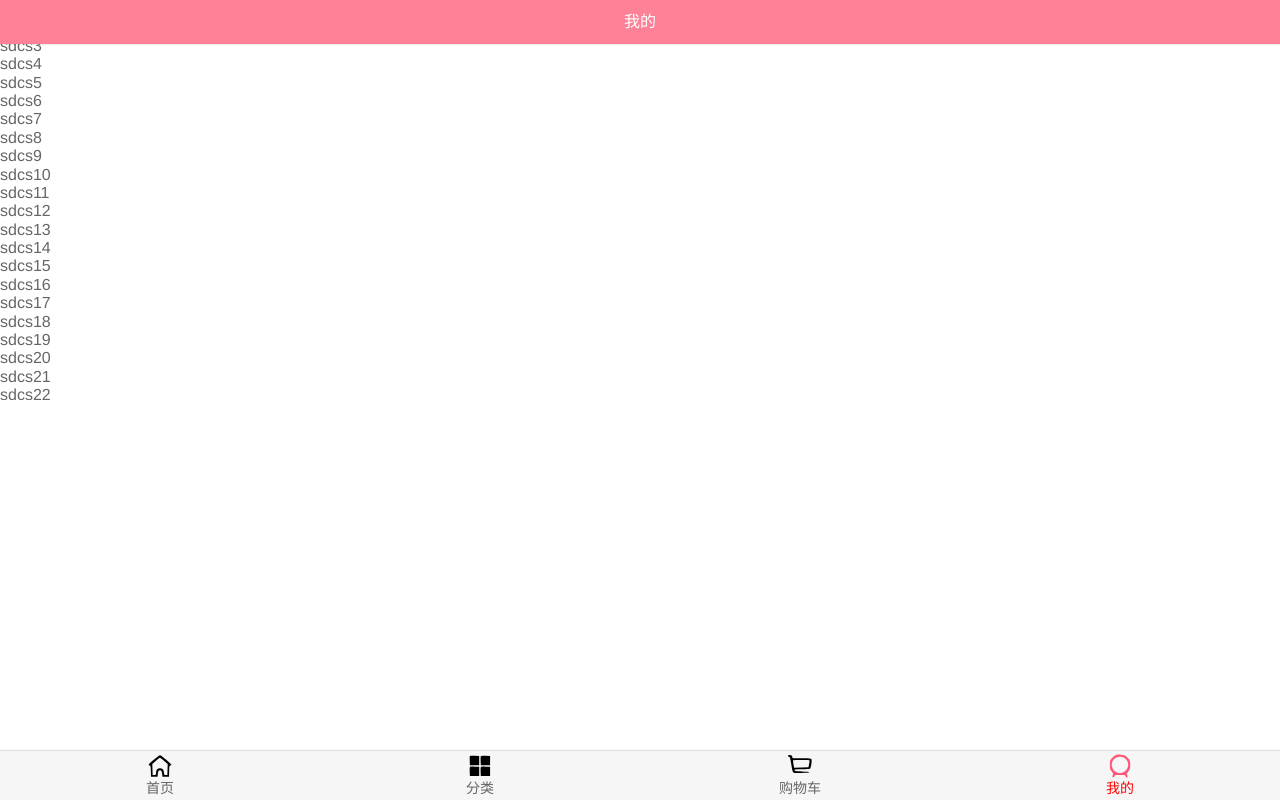
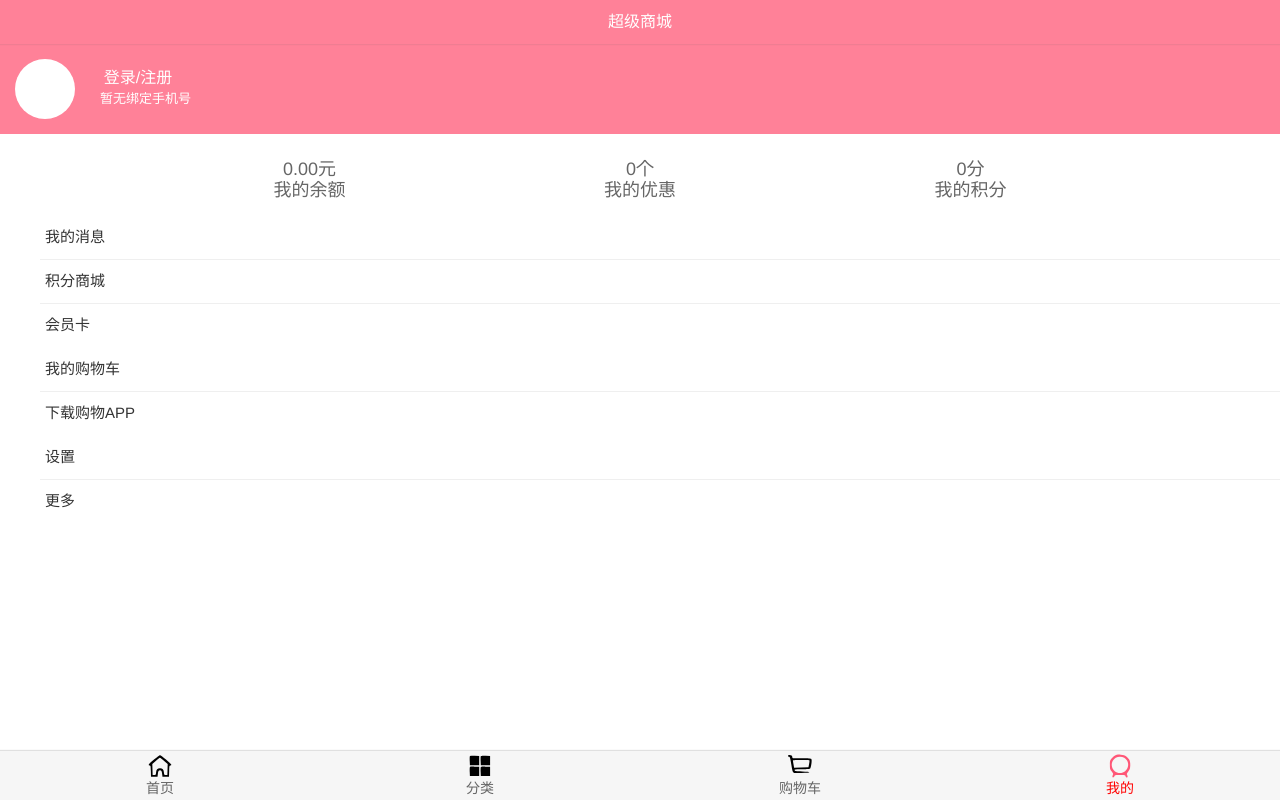
Before and after one commit to XSfighting/supermall, a Vue app: page /profile in a window 1280 px wide. Built offline with nearby package versions, Linux system fonts and the light colour scheme.

Commit message:
finish profile

```diff
--- a/src/views/profile/Profile.vue
+++ b/src/views/profile/Profile.vue
@@ -1,137 +1,93 @@
 <template>
-  <div>
-    <nav-bar class="profile-nav"><div slot="center">我的</div></nav-bar>
-    <scroll class="content">
-      <ul>
-        <li>sdcs1</li>
-        <li>sdcs2</li>
-        <li>sdcs3</li>
-        <li>sdcs4</li>
-        <li>sdcs5</li>
-        <li>sdcs6</li>
-        <li>sdcs7</li>
-        <li>sdcs8</li>
-        <li>sdcs9</li>
-        <li>sdcs10</li>
-        <li>sdcs11</li>
-        <li>sdcs12</li>
-        <li>sdcs13</li>
-        <li>sdcs14</li>
-        <li>sdcs15</li>
-        <li>sdcs16</li>
-        <li>sdcs17</li>
-        <li>sdcs18</li>
-        <li>sdcs19</li>
-        <li>sdcs20</li>
-        <li>sdcs21</li>
-        <li>sdcs22</li>
-        <li>sdcs23</li>
-        <li>sdcs24</li>
-        <li>sdcs25</li>
-        <li>sdcs26</li>
-        <li>sdcs27</li>
-        <li>sdcs28</li>
-        <li>sdcs29</li>
-        <li>sdcs30</li>
-        <li>sdcs31</li>
-        <li>sdcs32</li>
-        <li>sdcs33</li>
-        <li>sdcs34</li>
-        <li>sdcs35</li>
-        <li>sdcs36</li>
-        <li>sdcs37</li>
-        <li>sdcs38</li>
-        <li>sdcs39</li>
-        <li>sdcs40</li>
-        <li>sdcs41</li>
-        <li>sdcs42</li>
-        <li>sdcs43</li>
-        <li>sdcs44</li>
-        <li>sdcs45</li>
-        <li>sdcs46</li>
-        <li>sdcs47</li>
-        <li>sdcs48</li>
-        <li>sdcs49</li>
-        <li>sdcs50</li>
-        <li>sdcs51</li>
-        <li>sdcs52</li>
-        <li>sdcs53</li>
-        <li>sdcs54</li>
-        <li>sdcs55</li>
-        <li>sdcs56</li>
-        <li>sdcs57</li>
-        <li>sdcs58</li>
-        <li>sdcs59</li>
-        <li>sdcs60</li>
-        <li>sdcs61</li>
-        <li>sdcs62</li>
-        <li>sdcs63</li>
-        <li>sdcs64</li>
-        <li>sdcs65</li>
-        <li>sdcs66</li>
-        <li>sdcs67</li>
-        <li>sdcs68</li>
-        <li>sdcs69</li>
-        <li>sdcs70</li>
-        <li>sdcs71</li>
-        <li>sdcs72</li>
-        <li>sdcs73</li>
-        <li>sdcs74</li>
-        <li>sdcs75</li>
-        <li>sdcs76</li>
-        <li>sdcs77</li>
-        <li>sdcs78</li>
-        <li>sdcs79</li>
-        <li>sdcs80</li>
-        <li>sdcs81</li>
-        <li>sdcs82</li>
-        <li>sdcs83</li>
-        <li>sdcs84</li>
-        <li>sdcs85</li>
-        <li>sdcs86</li>
-        <li>sdcs87</li>
-        <li>sdcs88</li>
-        <li>sdcs89</li>
-        <li>sdcs90</li>
-        <li>sdcs91</li>
-        <li>sdcs92</li>
-        <li>sdcs93</li>
-        <li>sdcs94</li>
-        <li>sdcs95</li>
-        <li>sdcs96</li>
-        <li>sdcs97</li>
-        <li>sdcs98</li>
-        <li>sdcs99</li>
-        <li>sdcs100</li>
-      </ul>
-    </scroll>
+  <div id="profile">
+    <nav-bar class="profile-nav"><div slot="center">超级商城</div></nav-bar>
+    <div><user-info class="user-info"/></div>
+
+    <!--2.没有单独封装: 不同的地方太多, 需要传过多的参数-->
+    <div class="account">
+      <div class="account-item">
+        <div class="number">
+          <span class="balance">0.00</span>元
+        </div>
+        <div class="account-info">我的余额</div>
+      </div>
+      <div class="account-item">
+        <div class="number">
+          <span class="balance">0</span>个
+        </div>
+        <div class="account-info">我的优惠</div>
+      </div>
+      <div class="account-item">
+        <div class="number">
+          <span class="balance">0</span>分
+        </div>
+        <div class="account-info">我的积分</div>
+      </div>
+    </div>
+
+    <list-view :list-data="orderList" class="order-list"></list-view>
+    <list-view :list-data="serviceList" class="service-list"></list-view>
+    <list-view :list-data="moreList" class="more-list"></list-view>
+
   </div>
 </template>
 
 <script>
 import navBar from "@/components/common/navbar/NavBar";
-import scroll from "@/components/common/scroll/Scroll";
+
+import UserInfo from "@/views/profile/childComps/UserInfo";
+import ListView from "@/views/profile/childComps/ListView";
+
 export default {
   name: "Profile",
   components: {
     navBar,
-    scroll
+    UserInfo,
+    ListView
+  },
+  data() {
+    return {
+      orderList: [
+        {icon: '#order', iconColor: '#ff8198', info: '我的消息'},
+        {icon: '#point', iconColor: '#fc7b53', info: '积分商城'},
+        {icon: '#vip', iconColor: '#ffc636', info: '会员卡'},
+      ],
+      serviceList: [
+        {icon: '#service', iconColor: '#ff8198', info: '我的购物车'},
+        {icon: '#download', iconColor: '#ff8198', info: '下载购物APP'},
+      ],
+      moreList:[
+        {icon: '#expired', iconColor: '#ff8198', info: '设置'},
+        {icon: '#vip', iconColor: '#ff8198', info: '更多'},
+      ]
+    }
   }
 }
 </script>
 
 <style scoped>
+#profile {
+  padding-top: 44px;
+  position: relative;
+  height: 100vh;
+}
 .profile-nav {
   position: fixed;
   left: 0;
   right: 0;
   top: 0;
-  z-index: 999;
+  z-index: 9;
   background-color: var(--color-tint);
   color: white;
 }
-.content {
-  height: 400px;
-  overflow: hidden;
+.account {
+  margin-top: 10px;
+  display: flex;
+  padding: 15px;
+  justify-content: space-evenly;
+  text-align: center;
+}
+.account .account-item {
+  font-size: 18px;
 }
 </style>
--- /dev/null
+++ b/src/views/profile/childComps/ListView.vue
@@ -0,0 +1,60 @@
+<template>
+  <div id="list">
+    <div v-for="(item, index) in listData" :key="index" class="item">
+        <span class="icon">
+          <svg :fill="item.iconColor"><use :xlink:href="item.icon"></use></svg>
+        </span>
+      <div class="info">{{item.info}}</div>
+    </div>
+  </div>
+</template>
+
+<script>
+export default {
+  name: "ListView",
+  props: {
+    listData: {
+      type: Array,
+      default: function () {
+        return []
+      }
+    }
+  }
+}
+</script>
+
+<style scoped>
+#list {
+  background-color: #fff;
+  font-size: 15px;
+  color: #333;
+}
+
+#list .item {
+  height: 44px;
+  line-height: 44px;
+  position: relative;
+}
+
+.icon svg {
+  width: 18px;
+  height: 18px;
+}
+
+.item .icon {
+  margin-top: 10px;
+  position: absolute;
+  left: 16px;
+  top: -7px;
+}
+
+.item .info {
+  margin-left: 40px;
+  border-bottom: 1px solid rgba(100, 100, 100, .1);
+  padding-left: 5px;
+}
+
+.item:last-of-type .info {
+  border-bottom: none;
+}
+</style>
--- /dev/null
+++ b/src/views/profile/childComps/UserInfo.vue
@@ -0,0 +1,84 @@
+<template>
+  <div id="user-info">
+    <a href="#" class="clear-fix">
+
+      <slot name="user-icon">
+        <svg class="privateImage-svg left">
+          <use xmlns:xlink="http://www.w3.org/1999/xlink" xlink:href="#avatar-default"></use>
+        </svg>
+      </slot>
+
+      <div class="login-info left">
+        <slot name="user-nickname">
+          <div>登录/注册</div>
+        </slot>
+
+        <div class="phone">
+          <span>
+            <svg data-v-735ff1be="" fill="#fff" class="icon-mobile"><use data-v-735ff1be="" xmlns:xlink="http://www.w3.org/1999/xlink" xlink:href="#mobile"></use></svg>
+          </span>
+          <slot name="user-phone">暂无绑定手机号</slot>
+        </div>
+
+      </div>
+
+      <svg data-v-735ff1be="" fill="#fff" class="arrow-svg right">
+        <use data-v-735ff1be="" xmlns:xlink="http://www.w3.org/1999/xlink" xlink:href="#arrow-right"></use>
+      </svg>
+    </a>
+  </div>
+</template>
+
+<script>
+export default {
+  name: "UserInfo"
+}
+</script>
+
+<style scoped>
+#user-info {
+  background-color: var(--color-tint);
+  padding: 15px;
+  /*margin-top: -5px;*/
+}
+
+#user-info .privateImage-svg {
+  width: 60px;
+  height: 60px;
+  background-color: #fff;
+  border-radius: 30px;
+}
+
+.left {
+  float: left;
+  text-align: center;
+}
+
+#user-info .arrow-svg {
+  width: 11px;
+  height: 22px;
+  margin-top: 18px;
+}
+
+#user-info .login-info {
+  color: #fff;
+  margin: 10px 0 0 10px;
+}
+
+#user-info .login-info .phone {
+  position: relative;
+
+  font-size: 13px;
+  margin-top: 5px;
+  margin-left: 15px;
+  font-weight: 300;
+}
+
+#user-info .login-info .phone .icon-mobile {
+  position: absolute;
+  width: 12px;
+  height: 18px;
+  left: -15px;
+  top: 0px;
+}
+</style>
```
Also changed, not shown: 1 other file (tests, documents, lock files or other folders).
